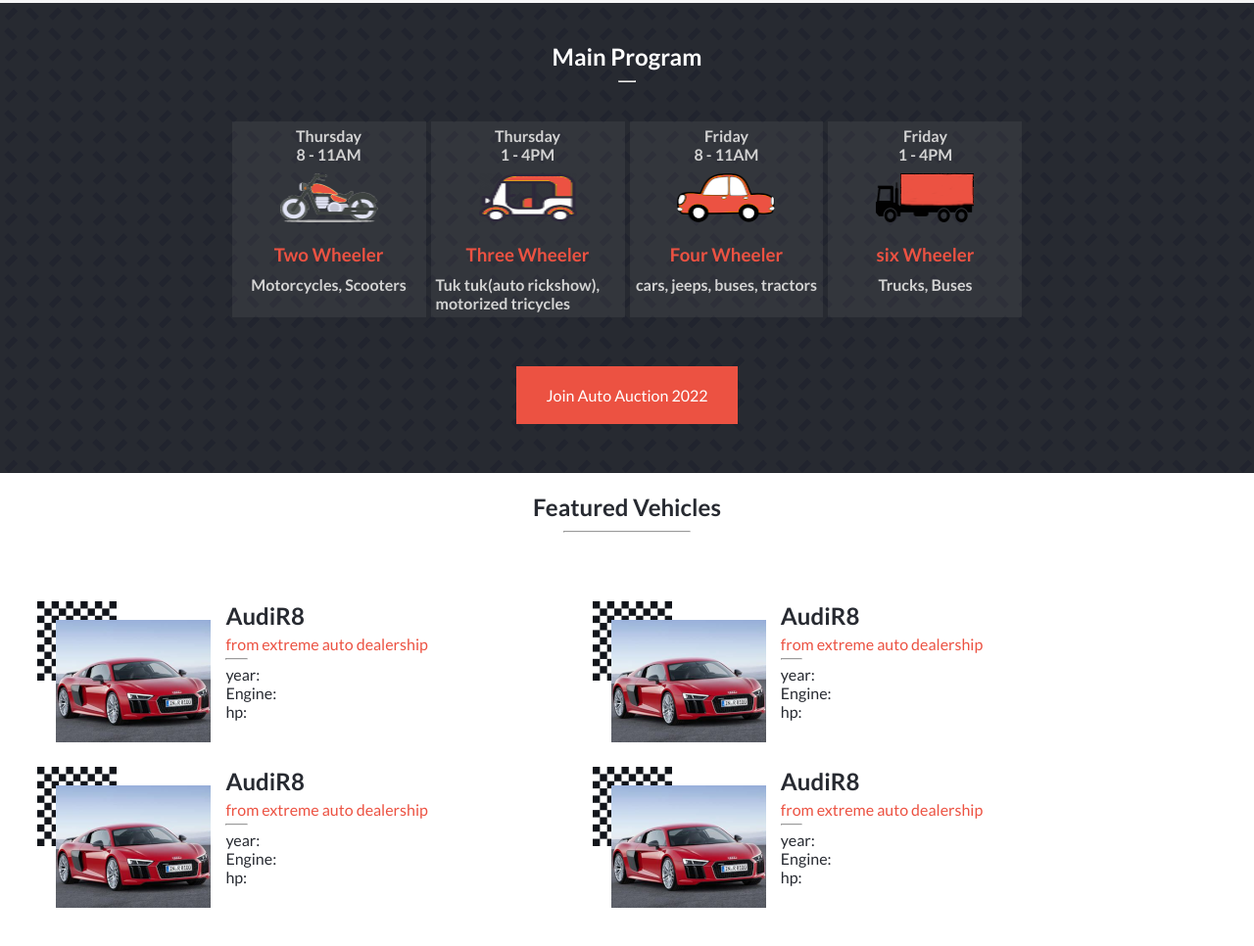
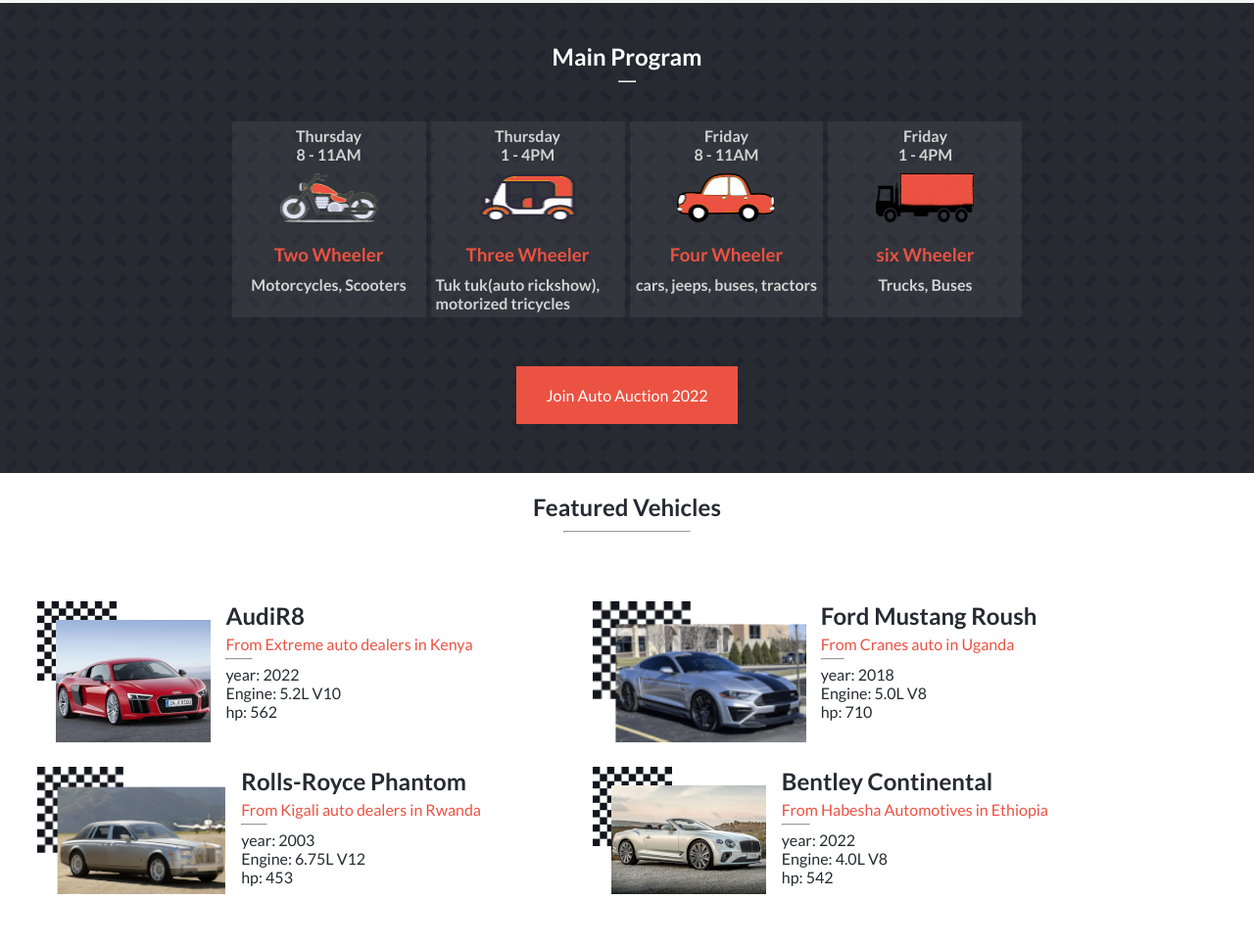
Before and after one commit to yuvenalmash/vehicle-auction, a plain HTML site: page index.html in a window 1280 px wide. Shown: the part 671-1637 px from the top of the page at 98% size. Drawn offline with Linux system fonts and the light colour scheme.

Commit message:
add dynamic content

```diff
--- a/css/style.css
+++ b/css/style.css
@@ -31,6 +31,41 @@
 .menu {
   display: none;
 }
+
+#popup_menu {
+  display: none;
+  position: absolute;
+  background: url(../images/about_page/pattern_bg.png) #272a31;
+  padding: 0% 3% 0% 3%;
+}
+
+#popup_menu ul{
+  display: flex;
+  flex-direction: column;
+  justify-content: center;
+  gap: 20px;
+  width: 30vw;
+  height: 30vh;
+  list-style: none;
+}
+
+#popup_menu li a{
+  text-decoration: none;
+  color: #d3d3d3;
+  font-size: 25px;
+}
+
+#popup_menu ul hr{
+  color: #ec5242;
+  width: 20%;
+}
+
+#popup_menu img {
+  margin-top: 12px;
+  margin-left: 75%;
+  position: absolute;
+}
+
 
 /* homepage */
 .home_page{
--- a/index.html
+++ b/index.html
@@ -9,16 +9,32 @@
   <title>Auto Auction</title>
 </head>
 
-<body>
+<body onload="load_feature()">
   <div class="main-contaner">
     <nav class="nav">
-      <a class="menu_icon" id="menu_icon" href="#"><img src="images/nav/humbuger_icon.png" alt="menu"></a>
+      <a class="menu_icon" id="menu_icon" onclick="show_menu()" href="#"><img src="images/nav/humbuger_icon.png"
+          alt="menu"></a>
       <a id="logo" href="#home_page"><img src="images/nav/logo.png" alt="Mega Auto Auction 2022"></a>
       <ul class="menu">
         <li><a href="#home_page">Home</a></li>
         <li><a href="#about_page">About</a></li>
       </ul>
     </nav>
+
+    <popup-menu id="popup_menu">
+      <a onclick="close_menu()" href="#"><img src="images/popup/close.png" alt="close"></a>
+      <ul>
+        <li>
+          <a onclick="close_menu()" href="#home_page">Home</a>
+          <hr>
+        </li>
+        <li>
+          <a onclick="close_menu()" href="#about_page">About</a>
+          <hr>
+        </li>
+      </ul>
+    </popup-menu>
+
     <section class="home_page" id="home_page">
       <h3>"HELLO! AUTO WORLD"</h3>
       <h1>MEGA AUTOMOBILE<br>AUCTION 2022</h1>
@@ -76,60 +92,7 @@
           <h1>Featured Vehicles</h1>
           <hr>
         </header>
-        <sub-section class="featured_content">
-          <feature class="feature" id="feature1">
-            <img src="images/about_page/featured/audiR8_featured.png" alt="featured_image">
-            <info class="feature_info">
-              <h2 class="feature_title">AudiR8</h2>
-              <p class="feature_subtitle">from extreme auto dealership</p>
-              <hr>
-              <ul class="feature_specs">
-                <li>year: </li>
-                <li>Engine: </li>
-                <li>hp: </li>
-              </ul>
-            </info>
-          </feature>
-          <feature class="feature" id="feature2">
-            <img src="images/about_page/featured/audiR8_featured.png" alt="featured_image">
-            <info class="feature_info">
-              <h2 class="feature_title">AudiR8</h2>
-              <p class="feature_subtitle">from extreme auto dealership</p>
-              <hr>
-              <ul class="feature_specs">
-                <li>year: </li>
-                <li>Engine: </li>
-                <li>hp: </li>
-              </ul>
-            </info>
-          </feature>
-          <feature class="feature" id="feature3">
-            <img src="images/about_page/featured/audiR8_featured.png" alt="featured_image">
-            <info class="feature_info">
-              <h2 class="feature_title">AudiR8</h2>
-              <p class="feature_subtitle">from extreme auto dealership</p>
-              <hr>
-              <ul class="feature_specs">
-                <li>year: </li>
-                <li>Engine: </li>
-                <li>hp: </li>
-              </ul>
-            </info>
-          </feature>
-          <feature class="feature" id="feature4">
-            <img src="images/about_page/featured/audiR8_featured.png" alt="featured_image">
-            <info class="feature_info">
-              <h2 class="feature_title">AudiR8</h2>
-              <p class="feature_subtitle">from extreme auto dealership</p>
-              <hr>
-              <ul class="feature_specs">
-                <li>year: </li>
-                <li>Engine: </li>
-                <li>hp: </li>
-              </ul>
-            </info>
-          </feature>
-        </sub-section>
+        <sub-section class="featured_content" id="featured_content"></sub-section>
       </featured>
 
     </section>
--- a/js/index.js
+++ b/js/index.js
@@ -0,0 +1,79 @@
+function show_menu() {
+  var popup_menu = document.getElementById('popup_menu')
+  popup_menu.style.display = 'block'
+}
+
+function close_menu() {
+  var popup_menu = document.getElementById('popup_menu')
+  popup_menu.style.display = 'none'
+}
+
+function create_feature(vehicle) {
+  const feature = `
+    <feature class="feature">
+      <img src="${vehicle.image}" alt="featured_image">
+      <info class="feature_info">
+        <h2 class="feature_title">${vehicle.name}</h2>
+        <p class="feature_subtitle">From ${vehicle.dealer} in ${vehicle.country}</p>
+        <hr>
+        <ul class="feature_specs">
+          <li>year: ${vehicle.year} </li>
+          <li>Engine: ${vehicle.engine} </li>
+          <li>hp: ${vehicle.horsepower} </li>
+        </ul>
+      </info>
+    </feature>`
+  const parent = document.getElementById('featured_content');
+  parent.innerHTML += feature;
+}
+
+function load_feature() {
+  const vehicles = list_vehicles()
+  for (let x = 0; x < vehicles.length; x++) {
+    create_feature(vehicles[x])
+  }
+}
+
+function list_vehicles() {
+  const vehicle1 = {
+    name: 'AudiR8',
+    year: 2022,
+    engine: '5.2L V10',
+    horsepower: '562',
+    transmission: 'manual',
+    image: 'images/about_page/featured/audiR8_featured.png',
+    dealer: 'Extreme auto dealers',
+    country: 'Kenya'
+  }
+  const vehicle2 = {
+    name: 'Ford Mustang Roush',
+    year: 2018,
+    engine: '5.0L V8',
+    horsepower: '710',
+    transmission: 'manual',
+    image: 'images/about_page/featured/ford-mustang-roush.png',
+    dealer: 'Cranes auto',
+    country: 'Uganda'
+  }
+  const vehicle3 = {
+    name: 'Rolls-Royce Phantom',
+    year: 2003,
+    engine: '6.75L V12',
+    horsepower: '453',
+    transmission: 'automatic',
+    image: 'images/about_page/featured/rolls-royce-phanton.png',
+    dealer: 'Kigali auto dealers',
+    country: 'Rwanda'
+  }
+  const vehicle4 = {
+    name: 'Bentley Continental',
+    year: 2022,
+    engine: '4.0L V8',
+    horsepower: '542',
+    transmission: 'manual',
+    image: 'images/about_page/featured/bentley_continental.png',
+    dealer: 'Habesha Automotives',
+    country: 'Ethiopia'
+  }
+  return [vehicle1, vehicle2, vehicle3, vehicle4]
+}
```
